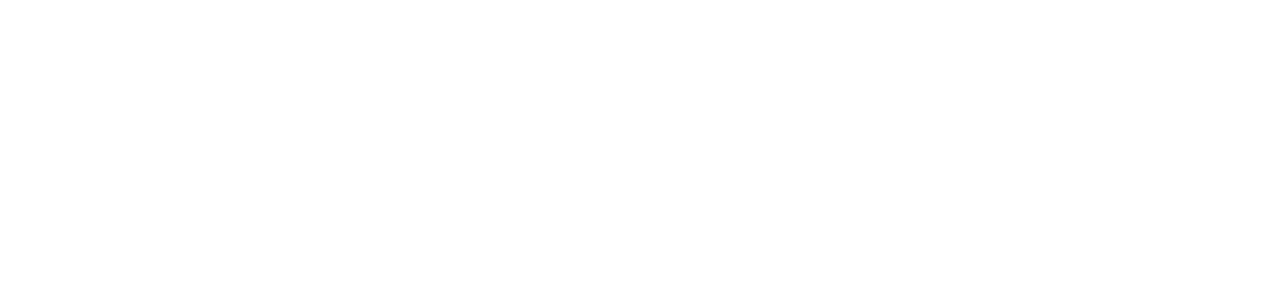
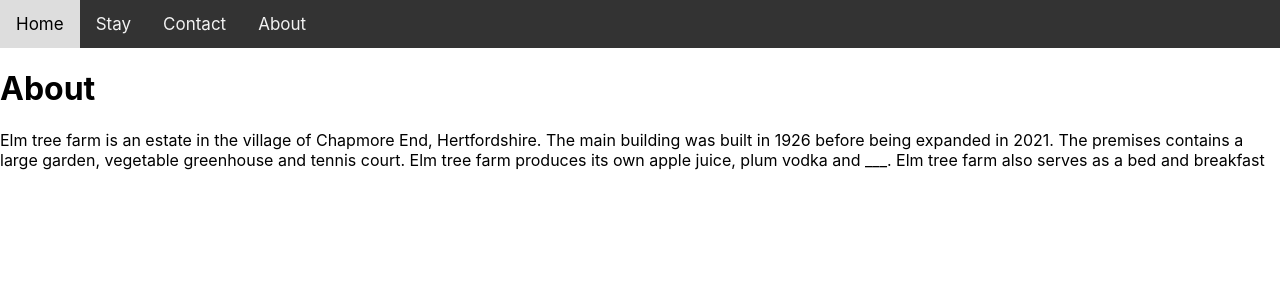
Before and after one commit to Sammyarmy/ElmTreeFarmFrontend, a React (Create React App) app: page /about in a window 1280 px wide. Before the commit this address had no page. Shown: the top 300 px of the page. Built offline with nearby package versions, Linux system fonts and the light colour scheme.

Commit message:
added about and stay pages, improved nav bar styling

```diff
--- a/src/App.css
+++ b/src/App.css
@@ -51,7 +51,31 @@
   font-size: 14px;
 }
 
-.Blue {
+/* Create a top navigation bar with a black background color  */
+.navbar {
+  background-color: #333;
+  overflow: hidden;
+}
+
+/* Style the links inside the navigation bar */
+.navbar a {
+  float: left;
+  color: #f2f2f2;
   text-align: center;
-  background-color: #282c34;
+  padding: 14px 16px;
+  text-decoration: none;
+  font-size: 17px;
 }
+
+/* Change the color of links on hover */
+.navbar a:hover {
+  background-color: #ddd;
+  color: black;
+}
+
+/* Create a right-aligned (split) link inside the navigation bar */
+.navbar a.split {
+  float: right;
+  background-color: #04AA6D;
+  color: white;
+}
--- a/src/App.js
+++ b/src/App.js
@@ -5,7 +5,8 @@
 import {BrowserRouter, Route, Link, Routes} from 'react-router-dom';
 import Home from './Components/Home';
 import Contact from './Components/Contact';
-
+import About from "./Components/About";
+import Stay from "./Components/Stay";
 
 class App extends Component {
     render()
@@ -15,6 +16,8 @@
                 <Routes>
                     <Route path="" element={<Home/>}/>
                     <Route path="/contact" element={<Contact/>}/>
+                    <Route path="/about" element={<About/>}/>
+                    <Route path="/stay" element={<Stay/>}/>
                 </Routes>
             </BrowserRouter>);
     }
--- /dev/null
+++ b/src/Components/About.js
@@ -0,0 +1,25 @@
+import React from "react";
+import {Link} from "react-router-dom";
+import NavBar from "./NavBar";
+const About = () => {
+    function AddAbout() {
+        return (
+            <div>
+                <NavBar></NavBar>
+                <h1 className="about"> About</h1>
+                <p>Elm tree farm is an estate in the village of Chapmore End, Hertfordshire.
+                The main building was built in 1926 before being expanded in 2021.
+                    The premises contains a large garden, vegetable greenhouse
+                    and tennis court.
+
+                    Elm tree farm produces its own apple juice, plum vodka and ___.
+
+                    Elm tree farm also serves as a bed and breakfast
+                </p>
+            </div>
+        );
+    }
+    return AddAbout();
+}
+
+export default About;
--- a/src/Components/Contact.js
+++ b/src/Components/Contact.js
@@ -1,10 +1,11 @@
 import React from "react";
 import {Link} from "react-router-dom";
+import NavBar from "./NavBar";
 const Contact = () => {
     function AddContact() {
         return (
             <div>
-                <Link to="/">Home</Link>
+                <NavBar></NavBar>
                 <h1 className="contact"> Contact</h1>
                 <p>Send us an email at contact@elmtreefarm.com</p>
             </div>
--- a/src/Components/Home.js
+++ b/src/Components/Home.js
@@ -1,6 +1,7 @@
 import React, {useEffect, useState} from "react";
 import {Link} from "react-router-dom";
 import house from "../ChristmasElmTreeFarm.jpg";
+import NavBar from "./NavBar";
 
 const Home = () => {
 
@@ -18,7 +19,7 @@
 
     return (
         <div className="weather">
-            <Link to="/contact">Contact</Link>
+            <NavBar></NavBar>
             {weatherForecast ? (
                 <header className="weather-forecast-container">
                     {
--- /dev/null
+++ b/src/Components/NavBar.js
@@ -0,0 +1,17 @@
+import React from "react";
+import {Link} from "react-router-dom";
+const NavBar = () => {
+    function AddNavBar() {
+        return (
+            <div className="navbar">
+                <Link to="/">Home</Link>
+                <Link to="/stay">Stay</Link>
+                <Link to="/contact">Contact</Link>
+                <Link to="/about">About</Link>
+            </div>
+        );
+    }
+    return AddNavBar();
+}
+
+export default NavBar;
--- /dev/null
+++ b/src/Components/Stay.js
@@ -0,0 +1,24 @@
+import React from "react";
+import {Link} from "react-router-dom";
+import NavBar from "./NavBar";
+const Stay = () => {
+    function AddStay() {
+        return (
+            <div>
+                <NavBar></NavBar>
+                <h1 className="stay"> Stay</h1>
+        <a
+            className="App-link"
+            href="https://www.airbnb.co.uk/"
+            target="_blank"
+            rel="noopener noreferrer"
+        >
+            AirBnB
+        </a>
+            </div>
+        );
+    }
+    return AddStay();
+}
+
+export default Stay;
```
